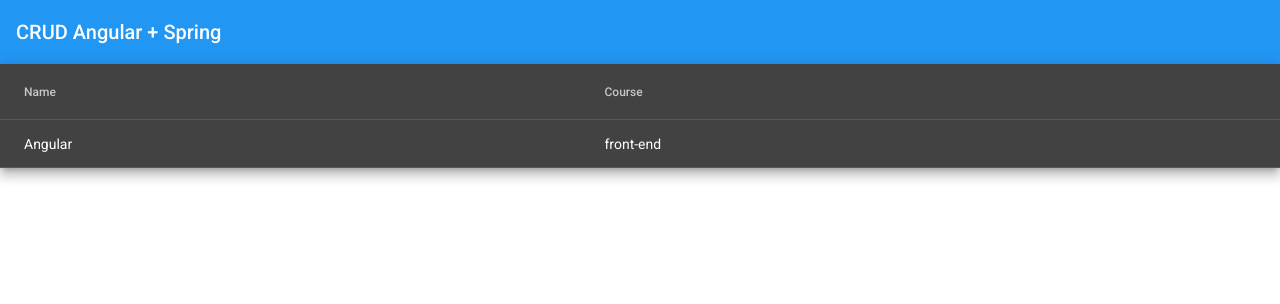
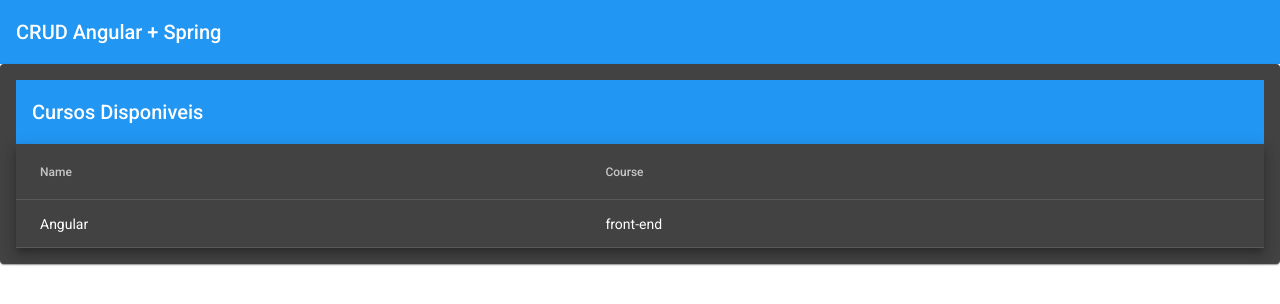
Before and after one commit to thffm/angularLoiane, an Angular app: page /courses in a window 1280 px wide. Shown: the top 304 px of the page. Built offline with nearby package versions, Linux system fonts and the light colour scheme.

Commit message:
HttpClient

```diff
--- a/src/app/app.module.ts
+++ b/src/app/app.module.ts
@@ -5,6 +5,7 @@ import { BrowserAnimationsModule } from '@angular/platform-browser/animations';
 import {MatToolbarModule} from '@angular/material/toolbar';
 import { AppRoutingModule } from './app-routing.module';
 import { AppComponent } from './app.component';
+import {HttpClient, HttpClientModule} from '@angular/common/http'
 
 @NgModule({
   declarations: [
@@ -14,7 +15,8 @@ import { AppComponent } from './app.component';
     BrowserModule,
     AppRoutingModule,
     BrowserAnimationsModule,
-    MatToolbarModule
+    MatToolbarModule,
+    HttpClientModule,
 
 
 
--- a/src/app/courses/courses/courses.component.html
+++ b/src/app/courses/courses/courses.component.html
@@ -1,4 +1,9 @@
-<table mat-table [dataSource]="lista" class="mat-elevation-z8">
+
+<mat-card>
+  <mat-toolbar color="primary">
+    Cursos Disponiveis
+  </mat-toolbar>
+  <table mat-table [dataSource]="courses" class="mat-elevation-z8">
 
     <!--- Note that these columns can be defined in any order.
           The actual rendered columns are set as a property on the row definition" -->
@@ -20,3 +25,6 @@
     <tr mat-header-row *matHeaderRowDef="displayedColumns"></tr>
     <tr mat-row *matRowDef="let row; columns: displayedColumns;"></tr>
   </table>
+
+
+</mat-card>
--- a/src/app/courses/courses/courses.component.ts
+++ b/src/app/courses/courses/courses.component.ts
@@ -1,3 +1,4 @@
+import { CoursesService } from './../services/courses.service';
 
 import { Component, OnInit } from '@angular/core';
 import { Course } from '../model/course';
@@ -9,13 +10,21 @@ import { Course } from '../model/course';
 })
 export class CoursesComponent implements OnInit {
 
-  constructor() { }
-  lista : Course[] = [
-    {_id:"1",name:"Angular",category:"front-end"}
-  ];
+
+
+  courses: Course[] = [];
   displayedColumns = ['name','category'];
 
+  //coursesService:CoursesService;
+
+  constructor(private coursesService: CoursesService) {
+    //his.coursesService = new CoursesService();
+    this.courses = this.coursesService.list();
+
+  }
+
   ngOnInit(): void {
+
   }
 
 }
--- /dev/null
+++ b/src/app/courses/services/courses.service.ts
@@ -0,0 +1,19 @@
+import { HttpClient } from '@angular/common/http';
+import { Injectable } from '@angular/core';
+
+import { Course } from '../model/course';
+
+@Injectable({
+  providedIn: 'root'
+})
+export class CoursesService {
+
+
+  constructor(private httpCLient:HttpClient ) { }
+
+  list():Course[]{
+    return [
+      {_id:"1",name:"Angular",category:"front-end"}
+    ];
+    }
+  }
```
Also changed, not shown: 1 other file (tests, documents, lock files or other folders). Lines whose indentation alone changed are shown as unchanged.
